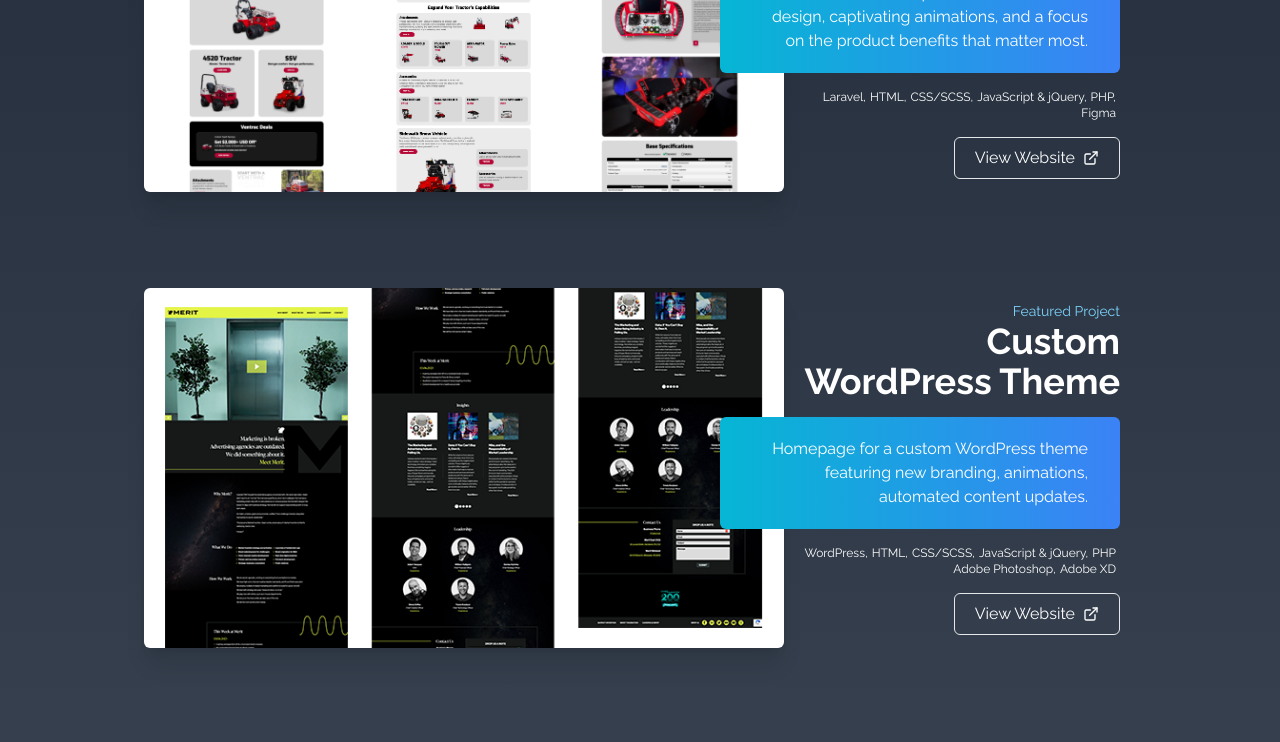
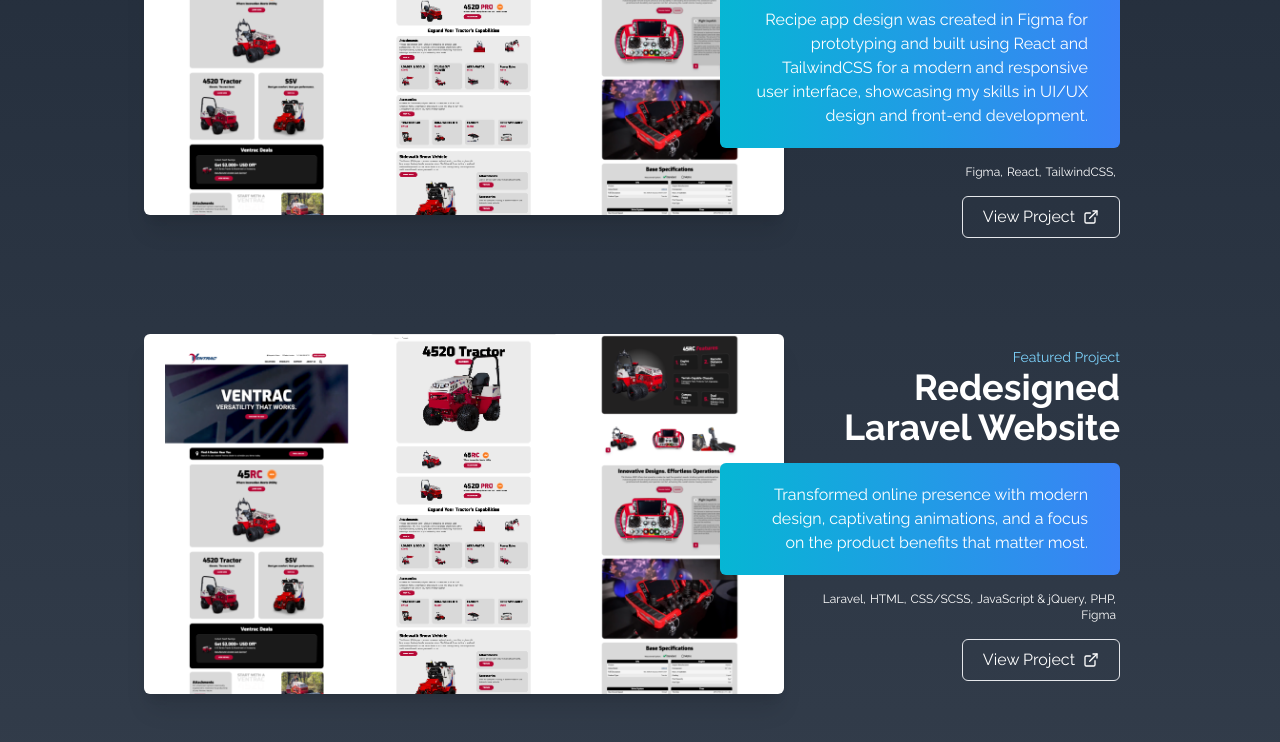
Before and after one commit to KS2015/portfolio, a React (Create React App) app: page / in a window 1280 px wide. Shown: the part 2040-2782 px from the top of the page. Built offline with nearby package versions, Linux system fonts and the light colour scheme.

Commit message:
added recipe app design to portfolio

```diff
--- a/src/Components/Portfolio.jsx
+++ b/src/Components/Portfolio.jsx
@@ -3,13 +3,25 @@
 import fullMeritImage from "../assets/portfolio/merit-image-full.png";
 import shydaImage from "../assets/portfolio/shyda-image.png";
 import ventImage from "../assets/portfolio/vent-img.png";
+import recipeApp from "../assets/portfolio/recipe-app-design.jpg";
 import SectionTitle from "../Components/SectionTitle";
 import { FiExternalLink } from "react-icons/fi";
 
 const Portfolio = () => {
   const portfolios = [
     {
-      id: 3,
+      id: 1,
+      src: ventImage,
+      title: "Recipe Sharing App | Design & Development",
+      shortdesc:
+        "Recipe app design was created in Figma for prototyping and built using React and TailwindCSS for a modern and responsive user interface, showcasing my skills in UI/UX design and front-end development.",
+      fulldesc:
+        "I designed this recipe app in Figma to prototype an intuitive and visually appealing user interface. The app features functionalities like recipe browsing, user profiles, and favorite recipes, all aimed at enhancing the user experience. Using React, I implemented dynamic components and state management to ensure smooth navigation and interactivity. TailwindCSS was utilized for rapid styling and responsive design, aligning the app's visuals with modern web design standards. This project highlights my proficiency in creating user-centered designs and efficiently transforming them into functional web applications. ",
+      tools: ["Figma,", "React,", "TailwindCSS,"],
+      link: "https://www.figma.com/proto/qoOUAVgr5F2UeWE7NSLKNj/Recipe-Sharing-App?node-id=12-371&p=f&t=N4stMQQuKtpT1ish-1&scaling=scale-down&content-scaling=fixed&page-id=0%3A1",
+    },
+    {
+      id: 2,
       src: ventImage,
       title: "Redesigned Laravel Website",
       shortdesc:
@@ -27,7 +39,7 @@
       link: "https://ventrac.com/",
     },
     {
-      id: 1,
+      id: 3,
       src: meritImage,
       fullSrc: fullMeritImage,
       title: "Custom WordPress Theme",
@@ -47,7 +59,7 @@
       link: "",
     },
     {
-      id: 2,
+      id: 4,
       src: shydaImage,
       title: "E-Commerce Website Design & Development",
       shortdesc:
@@ -190,7 +202,7 @@
                         rel="noreferrer"
                         className="inline-flex flex-row justify-center items-center border py-2 px-5 rounded-md hover:bg-gray-700 hover:text-gray-200 duration-500 cursor-pointer hover:shadow-xl hover:shadow-gray-850"
                       >
-                        View Website <FiExternalLink className="ml-2" />
+                        View Project <FiExternalLink className="ml-2" />
                       </a>
                     </div>
                   </div>
```
Also changed, not shown: src/assets/portfolio/recipe-app-design.jpg (added).
